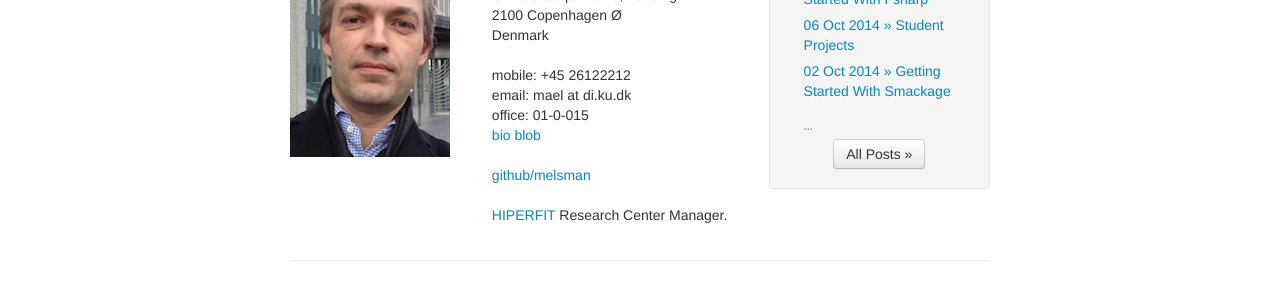
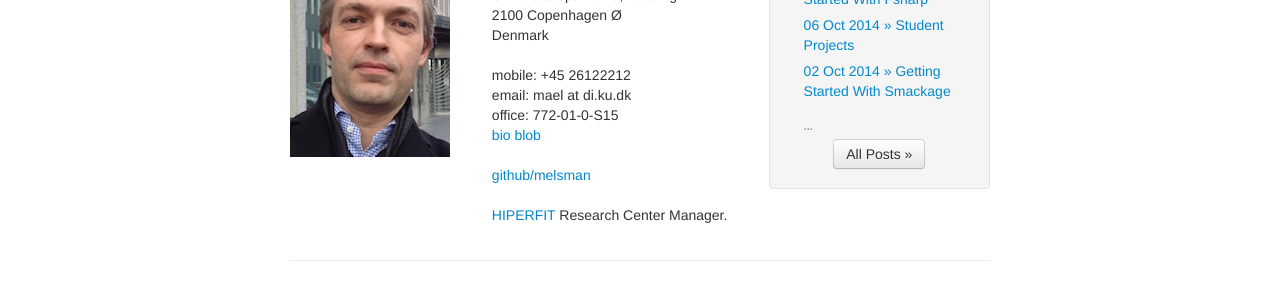
Before and after one commit to melsman/melsman.github.io, a Jekyll site: the page built from index.md, in a window 1280 px wide. Shown: the part 142-437 px from the top of the page. Built offline with Jekyll 4.4.1, drawn with Linux system fonts in a browser that asks for light colours; nearby versions of some CDN libraries.

Commit message:
new room number

```diff
--- a/index.md
+++ b/index.md
@@ -17,7 +17,7 @@ layout: front
      Denmark<br /><br />
      mobile: +45 26122212<br />
      email: mael at di.ku.dk<br />
-     office: 01-0-015<br />
+     office: 772-01-0-S15<br />
      <a href="/blob.html">bio blob</a><br /><br />
      <a href="http://github.com/melsman">github/melsman</a><br /><br />
      <a href="http://www.hiperfit.dk">HIPERFIT</a> Research Center Manager.
```
